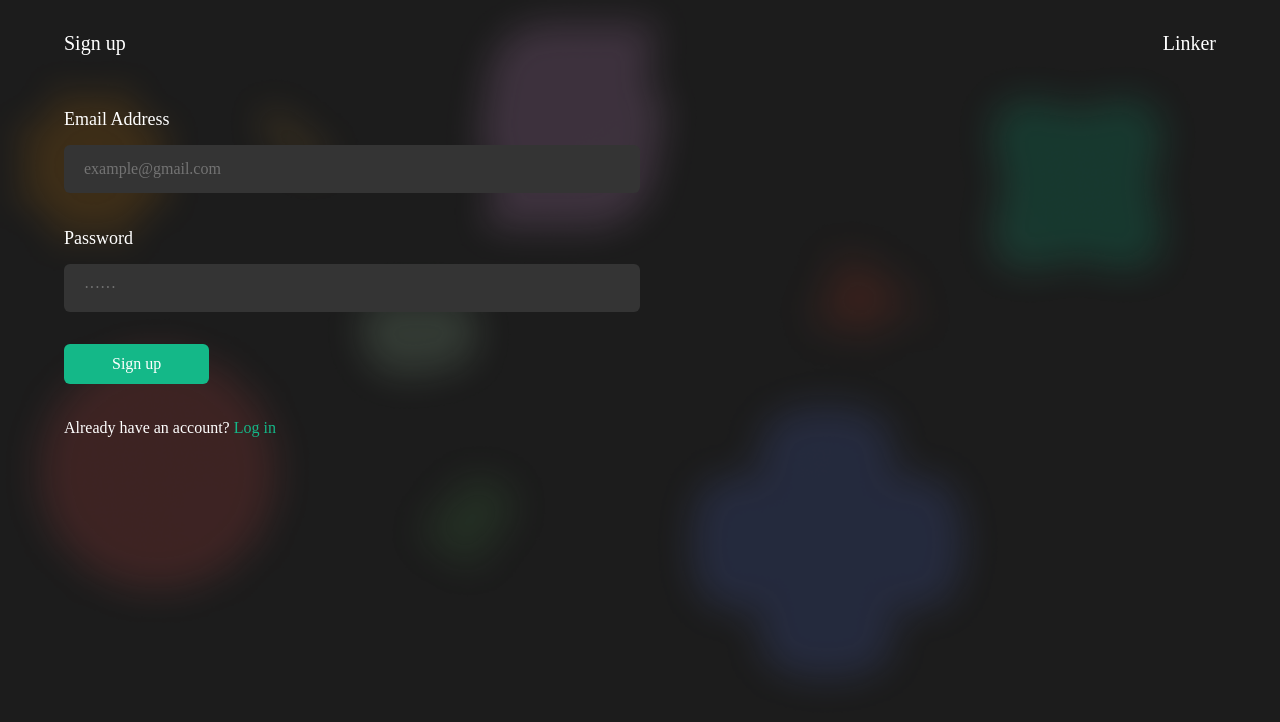
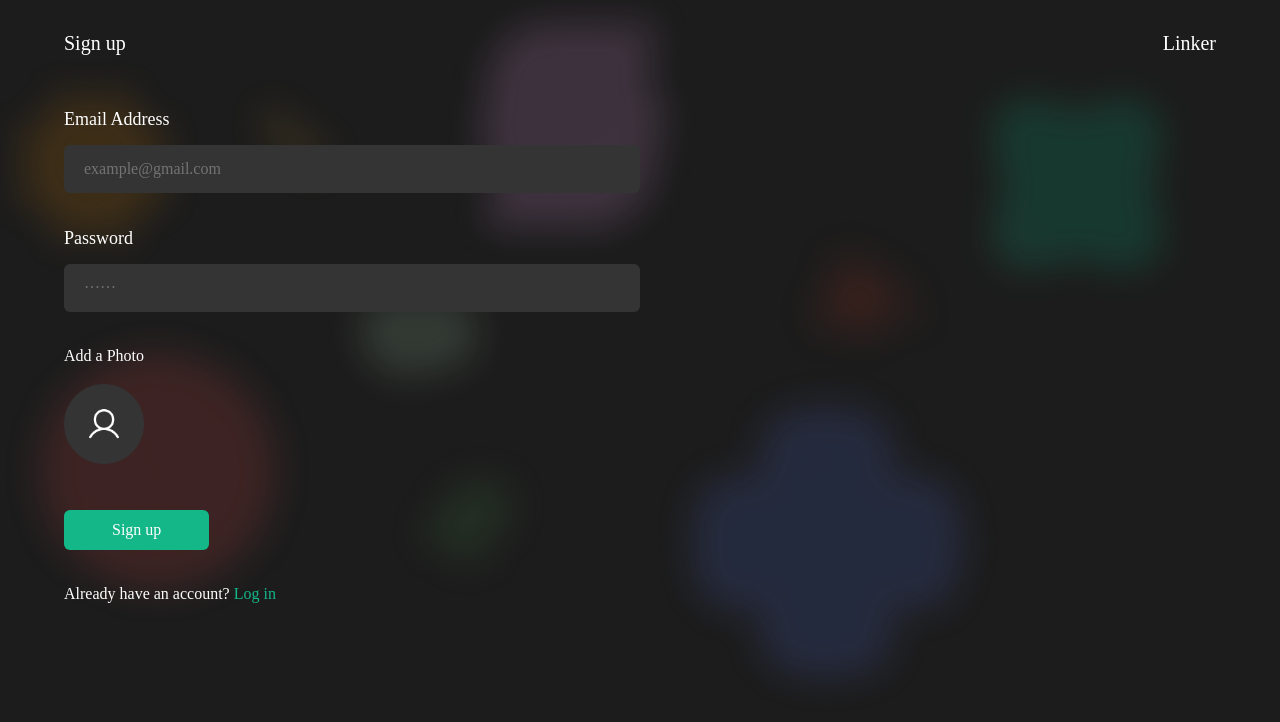
Before and after one commit to theditiarora/Linker, a React (Create React App) app: page /signup in a window 1280 px wide. Shown: the top 722 px of the page. Built offline with nearby package versions, Linux system fonts and the light colour scheme; no server answers; a web font is replaced by a local one.

Commit message:
image upload hori hai firebase pe, importing it and using it is still left, ab goodnight

```diff
--- a/package.json
+++ b/package.json
@@ -7,11 +7,13 @@
     "@testing-library/jest-dom": "^5.16.5",
     "@testing-library/react": "^13.4.0",
     "@testing-library/user-event": "^13.5.0",
+    "axios": "^1.3.4",
     "firebase": "^9.17.2",
     "react": "^18.2.0",
     "react-dom": "^18.2.0",
     "react-router-dom": "^6.8.2",
     "react-scripts": "5.0.1",
+    "react-uuid": "^2.0.0",
     "web-vitals": "^2.1.4"
   },
   "scripts": {
--- a/src/Firebase.js
+++ b/src/Firebase.js
@@ -10,6 +10,7 @@
 
 import { initializeApp } from "firebase/app";
 import { getAuth } from "firebase/auth";
+import { getStorage } from "firebase/storage"
 
 const firebaseConfig = {
   apiKey: "AIzaSyDWNSCSPnb8x38DzVYWMYAkS-yN9DMl8iQ",
@@ -22,4 +23,5 @@ const firebaseConfig = {
 };
 
 const app = initializeApp(firebaseConfig);
+export const storage = getStorage(app)
 export const auth = getAuth(app)
--- a/src/components/Signup.jsx
+++ b/src/components/Signup.jsx
@@ -1,11 +1,10 @@
-import React from "react";
+import { useRef, useState, useEffect } from "react";
 import { useNavigate } from "react-router-dom";
-import { useState, useEffect } from "react";
+import userImg from "../user.png";
 //firebase
-import {
-  createUserWithEmailAndPassword,
-  onAuthStateChanged,
-} from "firebase/auth";
+import { createUserWithEmailAndPassword, onAuthStateChanged } from "firebase/auth";
+import { storage } from "../Firebase";
+import { ref, uploadBytes } from "firebase/storage";
 import { auth } from "../Firebase";
 import { ErrorMsg } from "./ErrorMsg";
 
@@ -14,6 +13,10 @@ const Signup = () => {
   const [password, setPassword] = useState("");
   const [user, setUser] = useState({});
   const [errorMsg, setErrorMsg] = useState(false);
+  const [userimg, setUserImg] = useState(userImg);
+
+  const navigate = useNavigate();
+  let fileInput = useRef();
 
   // sign up
   const handleSubmit = async () => {
@@ -21,36 +24,55 @@ const Signup = () => {
       const user = await createUserWithEmailAndPassword(auth, email, password);
       setEmail("");
       setPassword("");
-      setErrorMsg(false)
+      setErrorMsg(false);
       console.log(user);
-    }
-
-    catch (error) {
+    } catch (error) {
       setErrorMsg(true);
     }
 
     navigate("/addLink");
   };
 
+  //when a sign up is triggered
   useEffect(() => {
     onAuthStateChanged(auth, (currentUser) => {
       setUser(currentUser);
     });
   }, [user]);
 
-  const navigate = useNavigate();
+
+  //random string generate function
+  const randomStringGen  = length => {
+    let result = "";
+    const characters ="ABCDEFGHIJKLMNOPQRSTUVWXYZabcdefghijklmnopqrstuvwxyz0123456789";
+    let counter = 0;
+    while (counter < length) {
+      result += characters.charAt(Math.floor(Math.random() * characters.length));
+      counter += 1;
+    }
+    return result;
+  }
+
+  // uploading image to firebase
+  const uploadImg = (inp) => {
+    if (inp == null) return console.log("null");
+
+    const imageRef = ref(storage, `images/${inp.name + randomStringGen(12) }`);
+    uploadBytes(imageRef, inp).then(() => {
+      alert("img sent");
+    });
+  };
+
   return (
     <div>
       <div className="flex justify-between text-c-twenty">
         <h1>Sign up</h1>
-        <h1 className="cursor-pointer" onClick={() => navigate("/")}>
-          Linker
-        </h1>
+        <h1 className="cursor-pointer" onClick={() => navigate("/")}> Linker</h1>
       </div>
 
       {errorMsg && <ErrorMsg />}
 
-      <label className={`block text-c-eighteen ${errorMsg===true ? 'mt-4' : 'mt-12'} }`}>Email Address</label>
+      <label className={`block text-c-eighteen ${ errorMsg === true ? "mt-4" : "mt-12"} }`}> Email Address</label>
       <input
         value={email}
         onChange={(e) => setEmail(e.target.value)}
@@ -67,14 +89,34 @@ const Signup = () => {
         className="input-field mt-3 w-2/4"
         type="password"
       />
-      <button
-        onClick={handleSubmit}
-        className="block mt-8 py-2 px-12 text-white rounded-md bg-green hover:bg-opacity-70 transition-all duration-200"
-      >
-        Sign up
-      </button>
 
-      <p className="mt-8"> Already have an account?  <span onClick={() => navigate("/login")} className="text-green cursor-pointer"> Log in</span></p>
+      <br />
+      <label className="mt-8 block">Add a Photo</label>
+
+      <img
+        onClick={() => fileInput.current.click()}
+        className={`cursor-pointer h-20 w-20 mt-4 transition-all duration-200 hover:opacity-70`}
+        src={userimg}
+        alt="profieImage"
+      />
+
+      <input
+        onChange={ e => {
+          if (e.target.files[0]) {
+            setUserImg(e.target.files[0])
+            uploadImg(e.target.files[0])
+        }}}
+        className="invisible"
+        ref={fileInput}
+        type="file"
+        accept="image/*"
+      />
+
+      {/* <button className="px-5 py-2 bg-blue" onClick={uploadImg}> upload file  </button> */}
+
+      <button onClick={handleSubmit} className="block mt-4 py-2 px-12 text-white rounded-md bg-green hover:bg-opacity-70 transition-all duration-200"> Sign up </button>
+
+      <p className="mt-8"> Already have an account? <span onClick={() => navigate("/login")} className="text-green cursor-pointer">Log in </span> </p>
 
     </div>
   );
```
Also changed, not shown: src/user.png (added), 1 other file (tests, documents, lock files or other folders).
